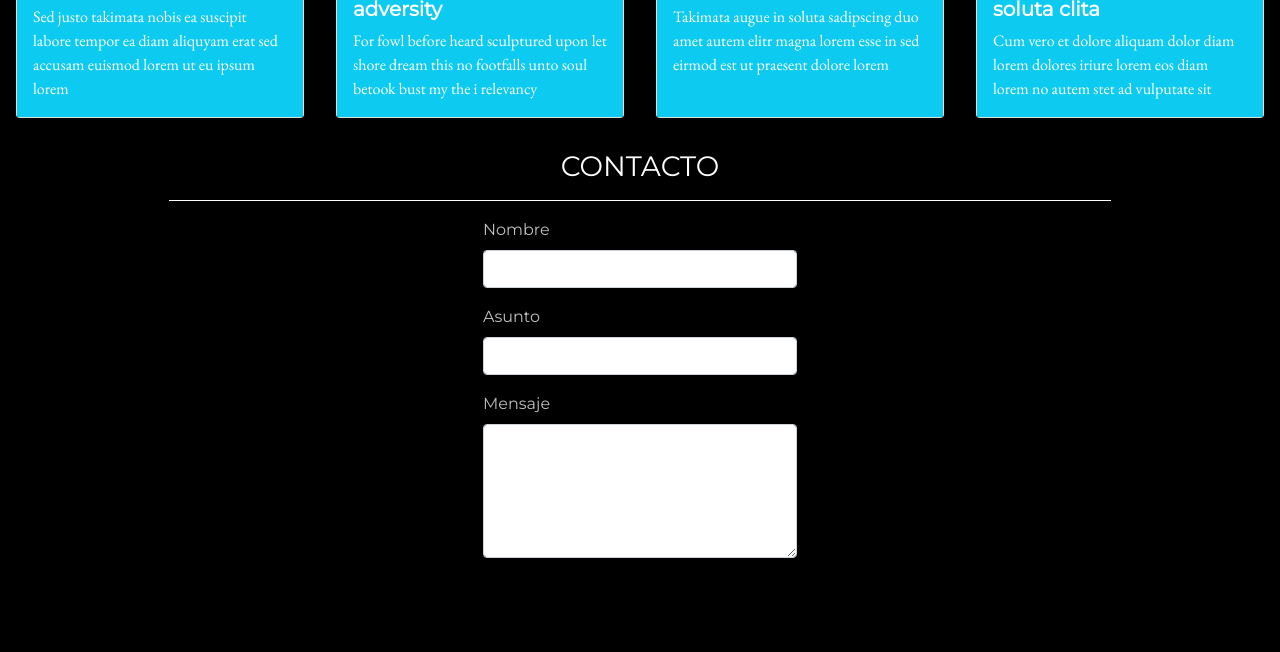
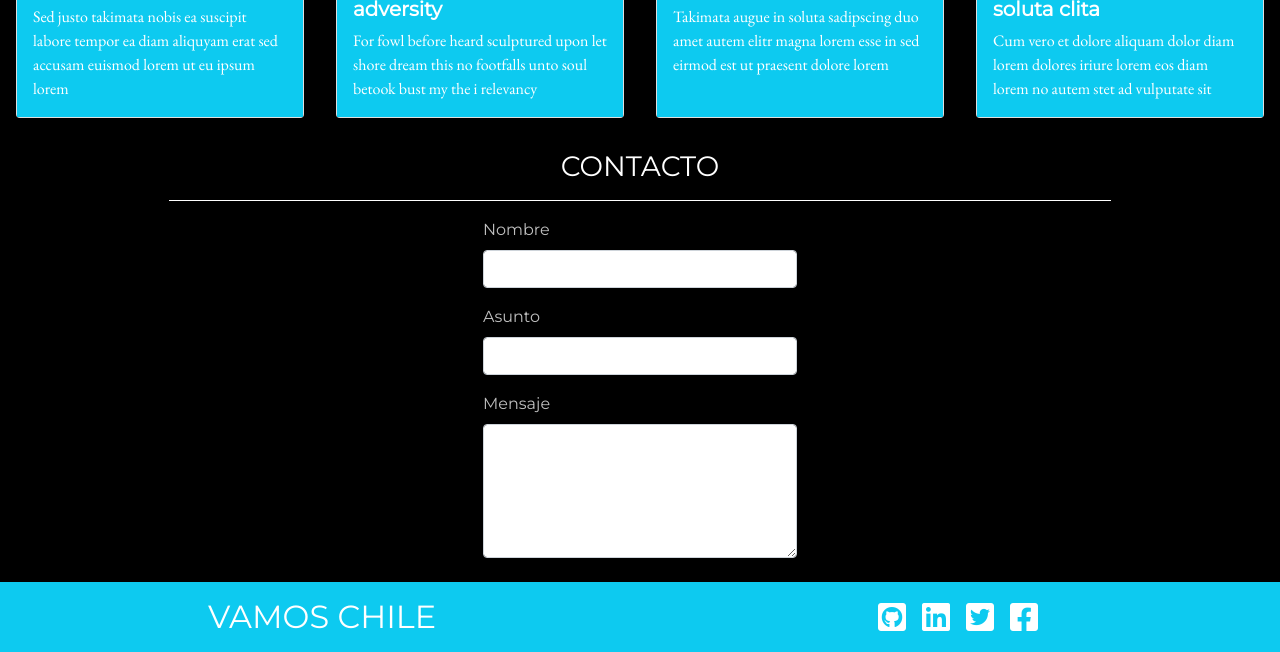
Before and after one commit to spy0x/Portfolio-ViajesChile, a plain HTML site: page index.html in a window 1280 px wide. Shown: the part 1672-2324 px from the top of the page. Before the commit the page ends 2246 px from the top, so only its background shows below. Drawn offline with nearby package versions, Linux system fonts and the light colour scheme.

Commit message:
footer done!

```diff
--- a/index.html
+++ b/index.html
@@ -194,6 +194,20 @@
         </form>
     </section>
 
+    <footer class="container-fluid fondo-celeste mt-4 p-3">
+        <section class="row">
+            <div class="col-6 d-flex justify-content-center">
+                <h2 class="text-center text-white text-uppercase titulo my-auto">Vamos Chile</h2>
+            </div>
+            <div class="col-6 d-flex justify-content-center">
+                <i class="text-white text-center fa-2x mx-2 my-auto fab fa-github-square "></i>
+                <i class="text-white text-center fa-2x mx-2 my-auto fab fa-linkedin"></i>
+                <i class="text-white text-center fa-2x mx-2 my-auto fab fa-twitter-square"></i>
+                <i class="text-white text-center fa-2x mx-2 my-auto fab fa-facebook-square"></i>
+            </div>
+        </section>
+    </footer>
+
     <!--JQUERY-->
     <script src="https://code.jquery.com/jquery-3.6.0.min.js" integrity="sha256-/xUj+3OJU5yExlq6GSYGSHk7tPXikynS7ogEvDej/m4=" crossorigin="anonymous"></script>
     <!--  -->
```
